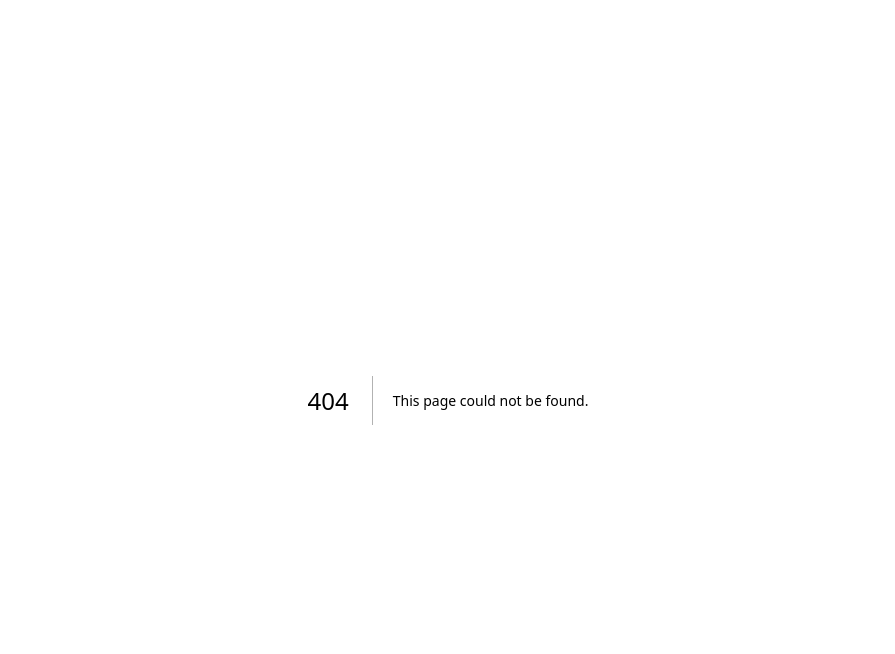
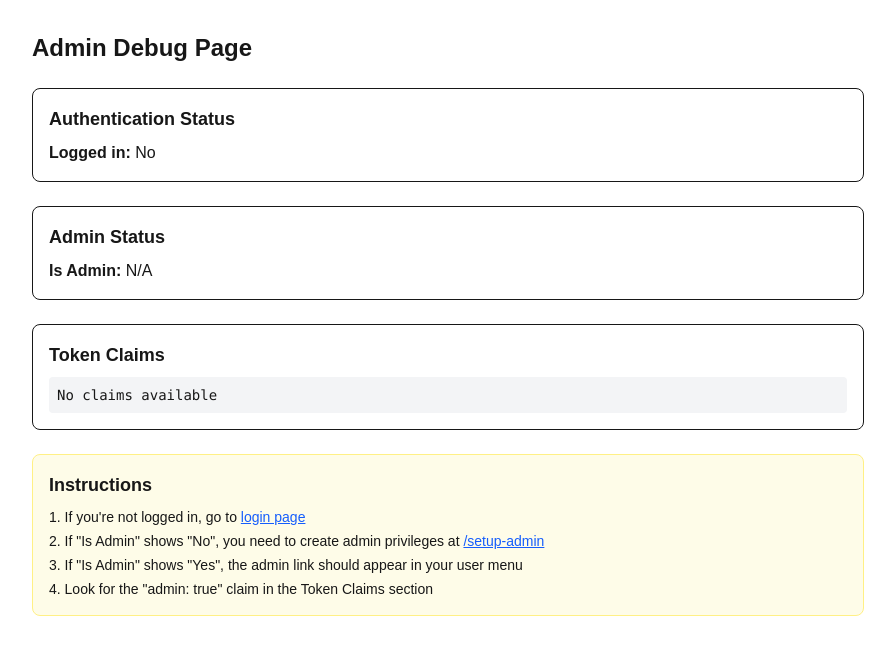
Before and after one commit to ashleywnj/sitescope-admin, a Next.js app: page /debug-admin in a window 1280 px wide. Before the commit this address had no page. Shown: the top 654 px of the page, without its empty margins (192-1087 px from the left). Built offline with nearby package versions, Linux system fonts and the light colour scheme; no server answers.

Commit message:
Add setupFirstAdmin function for initial admin setup; enhance Firebase initialization with client-side checks; introduce ClientOnly component for conditional rendering in admin access and debug pages.

```diff
--- /dev/null
+++ b/src/app/components/ClientOnly.tsx
@@ -0,0 +1,22 @@
+"use client";
+
+import { useState, useEffect } from 'react';
+
+interface ClientOnlyProps {
+  children: React.ReactNode;
+  fallback?: React.ReactNode;
+}
+
+export default function ClientOnly({ children, fallback = null }: ClientOnlyProps) {
+  const [hasMounted, setHasMounted] = useState(false);
+
+  useEffect(() => {
+    setHasMounted(true);
+  }, []);
+
+  if (!hasMounted) {
+    return <>{fallback}</>;
+  }
+
+  return <>{children}</>;
+}
--- /dev/null
+++ b/src/app/debug-admin/page.tsx
@@ -0,0 +1,102 @@
+"use client";
+
+import { useState, useEffect } from 'react';
+import { onAuthStateChanged, User } from 'firebase/auth';
+import { auth } from '../firebase';
+import { checkIsAdmin } from '../admin/utils/adminAuth';
+import ClientOnly from '../components/ClientOnly';
+import Link from 'next/link';
+
+function DebugAdminContent() {
+  const [user, setUser] = useState<User | null>(null);
+  const [isAdmin, setIsAdmin] = useState<boolean | null>(null);
+  const [claims, setClaims] = useState<Record<string, unknown> | null>(null);
+  const [error, setError] = useState<string | null>(null);
+  const [loading, setLoading] = useState(true);
+
+  useEffect(() => {
+    if (!auth) {
+      setLoading(false);
+      return;
+    }
+
+    const unsubscribe = onAuthStateChanged(auth, async (currentUser) => {
+      setUser(currentUser);
+
+      if (currentUser) {
+        try {
+          // Get ID token with claims
+          const idTokenResult = await currentUser.getIdTokenResult(true);
+          setClaims(idTokenResult.claims);
+
+          // Check admin status
+          const adminStatus = await checkIsAdmin(currentUser);
+          setIsAdmin(adminStatus);
+        } catch (err) {
+          setError(err instanceof Error ? err.message : 'Unknown error');
+        }
+      } else {
+        setIsAdmin(null);
+        setClaims(null);
+      }
+      setLoading(false);
+    });
+
+    return () => unsubscribe();
+  }, []);
+
+  if (loading) {
+    return <div className="p-8">Loading...</div>;
+  }
+
+  return (
+    <div className="p-8 max-w-4xl mx-auto">
+      <h1 className="text-2xl font-bold mb-6">Admin Debug Page</h1>
+
+      <div className="space-y-6">
+        <div className="bg-white dark:bg-gray-800 border rounded-lg p-4">
+          <h2 className="text-lg font-semibold mb-2">Authentication Status</h2>
+          <p><strong>Logged in:</strong> {user ? 'Yes' : 'No'}</p>
+          {user && (
+            <>
+              <p><strong>Email:</strong> {user.email}</p>
+              <p><strong>UID:</strong> {user.uid}</p>
+              <p><strong>Email Verified:</strong> {user.emailVerified ? 'Yes' : 'No'}</p>
+            </>
+          )}
+        </div>
+
+        <div className="bg-white dark:bg-gray-800 border rounded-lg p-4">
+          <h2 className="text-lg font-semibold mb-2">Admin Status</h2>
+          <p><strong>Is Admin:</strong> {isAdmin === null ? 'N/A' : isAdmin ? 'Yes' : 'No'}</p>
+          {error && <p className="text-red-600"><strong>Error:</strong> {error}</p>}
+        </div>
+
+        <div className="bg-white dark:bg-gray-800 border rounded-lg p-4">
+          <h2 className="text-lg font-semibold mb-2">Token Claims</h2>
+          <pre className="text-sm bg-gray-100 dark:bg-gray-700 p-2 rounded overflow-auto">
+            {claims ? JSON.stringify(claims, null, 2) : 'No claims available'}
+          </pre>
+        </div>
+
+        <div className="bg-yellow-50 dark:bg-yellow-900/20 border border-yellow-200 dark:border-yellow-800 rounded-lg p-4">
+          <h2 className="text-lg font-semibold mb-2">Instructions</h2>
+          <ol className="list-decimal list-inside space-y-1 text-sm">
+            <li>If you&apos;re not logged in, go to <Link href="/" className="text-blue-600 underline">login page</Link></li>
+            <li>If &quot;Is Admin&quot; shows &quot;No&quot;, you need to create admin privileges at <Link href="/setup-admin" className="text-blue-600 underline">/setup-admin</Link></li>
+            <li>If &quot;Is Admin&quot; shows &quot;Yes&quot;, the admin link should appear in your user menu</li>
+            <li>Look for the &quot;admin: true&quot; claim in the Token Claims section</li>
+          </ol>
+        </div>
+      </div>
+    </div>
+  );
+}
+
+export default function DebugAdminPage() {
+  return (
+    <ClientOnly fallback={<div className="p-8">Loading debug page...</div>}>
+      <DebugAdminContent />
+    </ClientOnly>
+  );
+}
--- a/src/app/firebase.ts
+++ b/src/app/firebase.ts
@@ -12,28 +12,27 @@ const firebaseConfig = {
   appId: process.env.NEXT_PUBLIC_FIREBASE_APP_ID,
 };
 
-// Only initialize Firebase in browser environment with valid config
-let app: FirebaseApp | null, auth: Auth | null, db: Firestore | null, storage: FirebaseStorage | null;
+// Initialize Firebase - avoid conditional rendering for hydration
+const isValidConfig = firebaseConfig.apiKey &&
+                     firebaseConfig.authDomain &&
+                     firebaseConfig.projectId &&
+                     firebaseConfig.apiKey !== 'undefined';
 
-if (typeof window !== 'undefined') {
-  // Client-side initialization
-  const isValidConfig = firebaseConfig.apiKey &&
-                       firebaseConfig.authDomain &&
-                       firebaseConfig.projectId &&
-                       firebaseConfig.apiKey !== 'undefined';
+let app: FirebaseApp | null = null;
+let auth: Auth | null = null;
+let db: Firestore | null = null;
+let storage: FirebaseStorage | null = null;
 
-  if (isValidConfig) {
+// Only initialize on client side with valid config
+if (typeof window !== 'undefined' && isValidConfig) {
+  try {
     app = !getApps().length ? initializeApp(firebaseConfig) : getApp();
     auth = getAuth(app);
     db = getFirestore(app);
     storage = getStorage(app);
+  } catch (error) {
+    console.error('Firebase initialization error:', error);
   }
-} else {
-  // Server-side/build-time - set to null to prevent initialization
-  app = null;
-  auth = null;
-  db = null;
-  storage = null;
 }
 
 export { app, auth, db, storage };
--- a/src/app/protected/components/AdminAccess.tsx
+++ b/src/app/protected/components/AdminAccess.tsx
@@ -5,12 +5,13 @@ import { User } from 'firebase/auth';
 import Link from 'next/link';
 import { checkIsAdmin } from '../../admin/utils/adminAuth';
 import Icon from './Icon';
+import ClientOnly from '../../components/ClientOnly';
 
 interface AdminAccessProps {
   user: User;
 }
 
-export default function AdminAccess({ user }: AdminAccessProps) {
+function AdminAccessContent({ user }: AdminAccessProps) {
   const [isAdmin, setIsAdmin] = useState(false);
   const [checking, setChecking] = useState(true);
 
@@ -48,3 +49,11 @@ export default function AdminAccess({ user }: AdminAccessProps) {
     </Link>
   );
 }
+
+export default function AdminAccess({ user }: AdminAccessProps) {
+  return (
+    <ClientOnly>
+      <AdminAccessContent user={user} />
+    </ClientOnly>
+  );
+}
--- a/src/app/setup-admin/page.tsx
+++ b/src/app/setup-admin/page.tsx
@@ -25,8 +25,8 @@ export default function SetupAdminPage() {
     try {
       if (!app) throw new Error('Firebase not initialized');
       const functions = getFunctions(app);
-      const addAdminRole = httpsCallable(functions, 'addAdminRole');
-      await addAdminRole({ email: email.trim() });
+      const setupFirstAdmin = httpsCallable(functions, 'setupFirstAdmin');
+      await setupFirstAdmin({ email: email.trim() });
 
       setResult({
         type: 'success',
```
Also changed, not shown: 1 other file (tests, documents, lock files or other folders).
